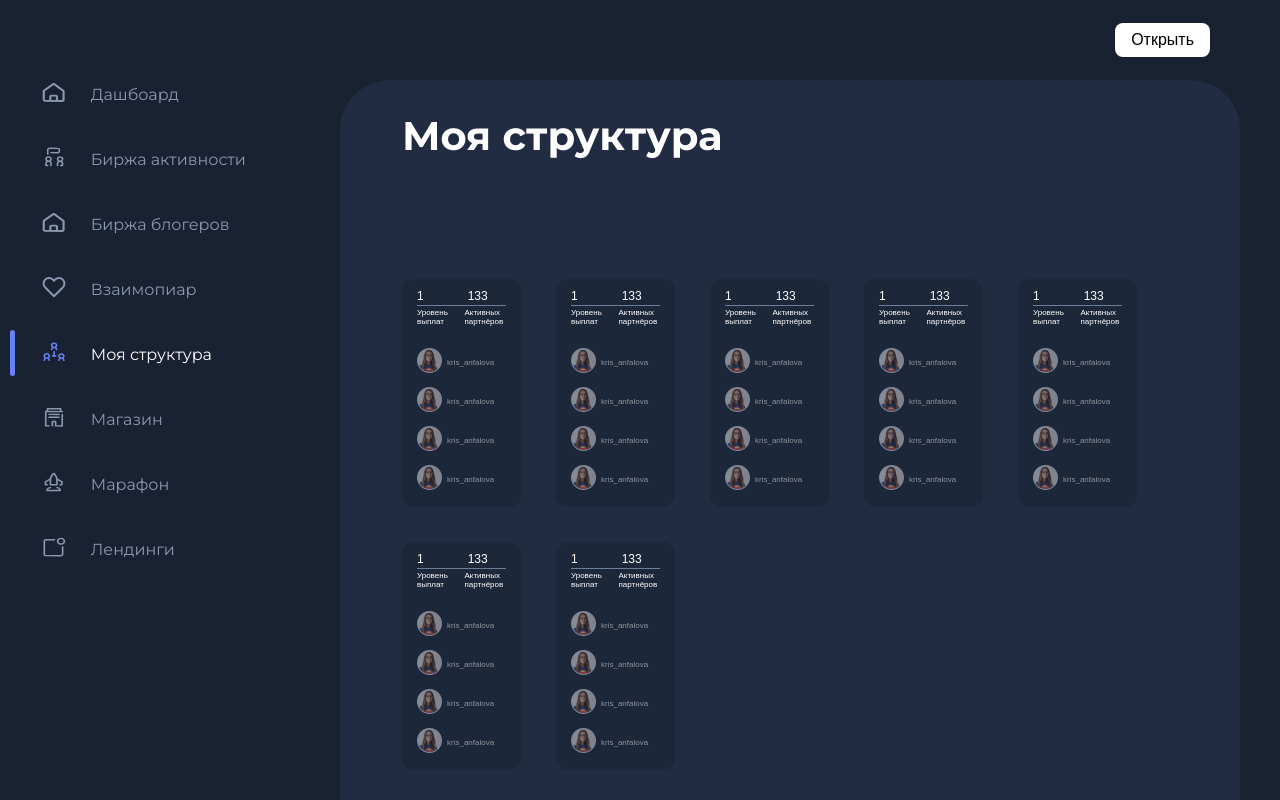
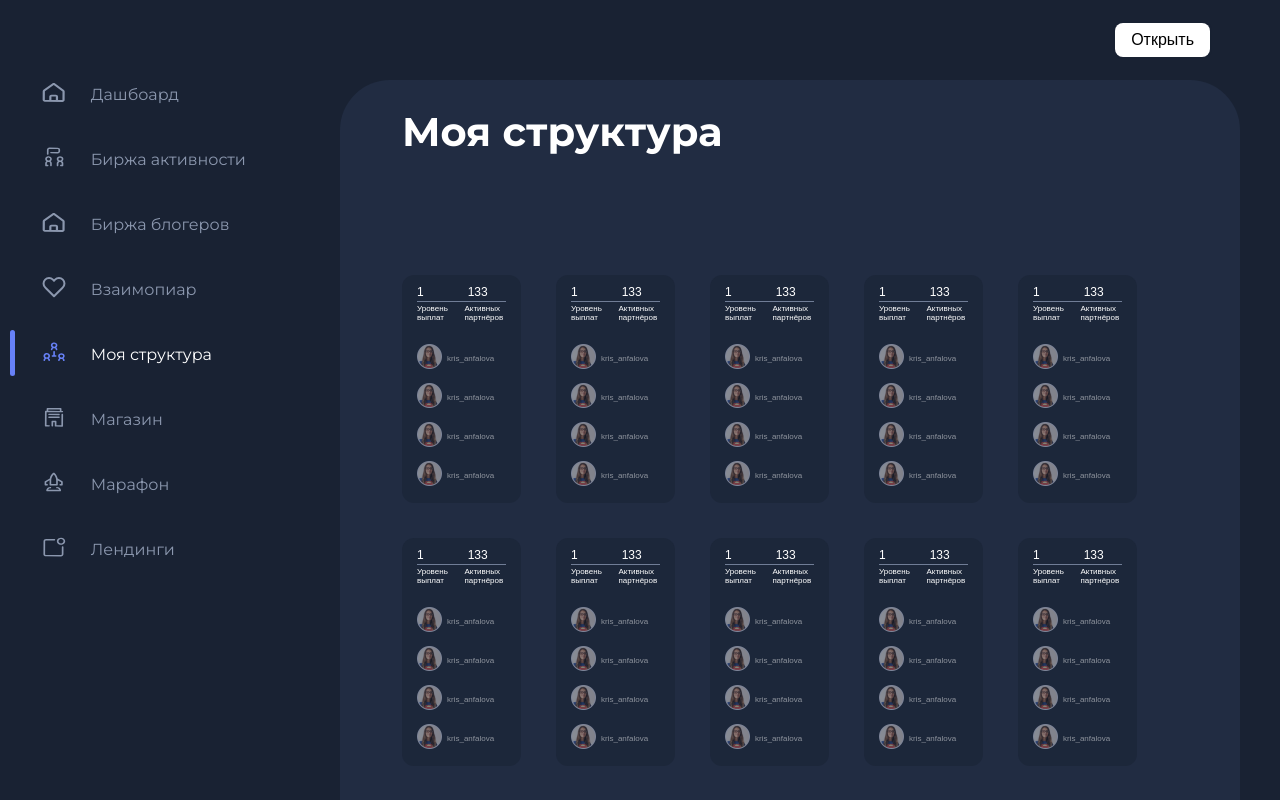
Before and after one commit to comp-master-byte/dfa-media, a React (Create React App) app: page /structure in a window 1280 px wide. Shown: the top 800 px of the page. Built offline with nearby package versions, Linux system fonts and the light colour scheme; a web font is replaced by a local one.

Commit message:
Последние правки

```diff
--- a/src/components/Layout/Layout.module.scss
+++ b/src/components/Layout/Layout.module.scss
@@ -23,9 +23,8 @@
     background-color: #212C42;
     border-radius: 50px 50px 0 0;
     display: flex;
-    align-items: center;
     justify-content: center;
-    padding: 0 62px;
+    padding: 27px 62px;
     width: 80%;
 }
 
--- a/src/data/cards.js
+++ b/src/data/cards.js
@@ -1,4 +1,5 @@
 export const cards = [
     {id: 1}, {id: 2}, {id: 3}, {id: 4},
-    {id: 5}, {id: 6}, {id: 7}
+    {id: 5}, {id: 6}, {id: 7},{id: 8}, {id: 9}, {id: 10}, {id: 11},
+    // {id: 12}, {id: 13}, {id: 14}
 ]
--- a/src/styles/main.scss
+++ b/src/styles/main.scss
@@ -9,6 +9,7 @@
 
 html {
     font-size: 16px;
+    overflow-y: scroll;
 }
 
 body {
```
